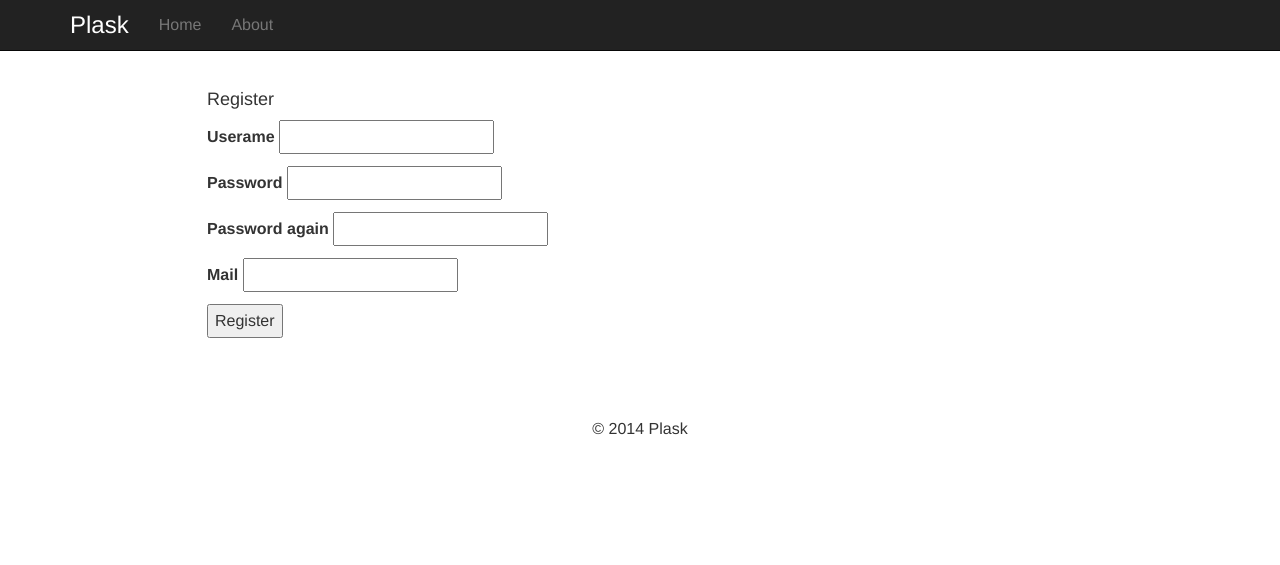
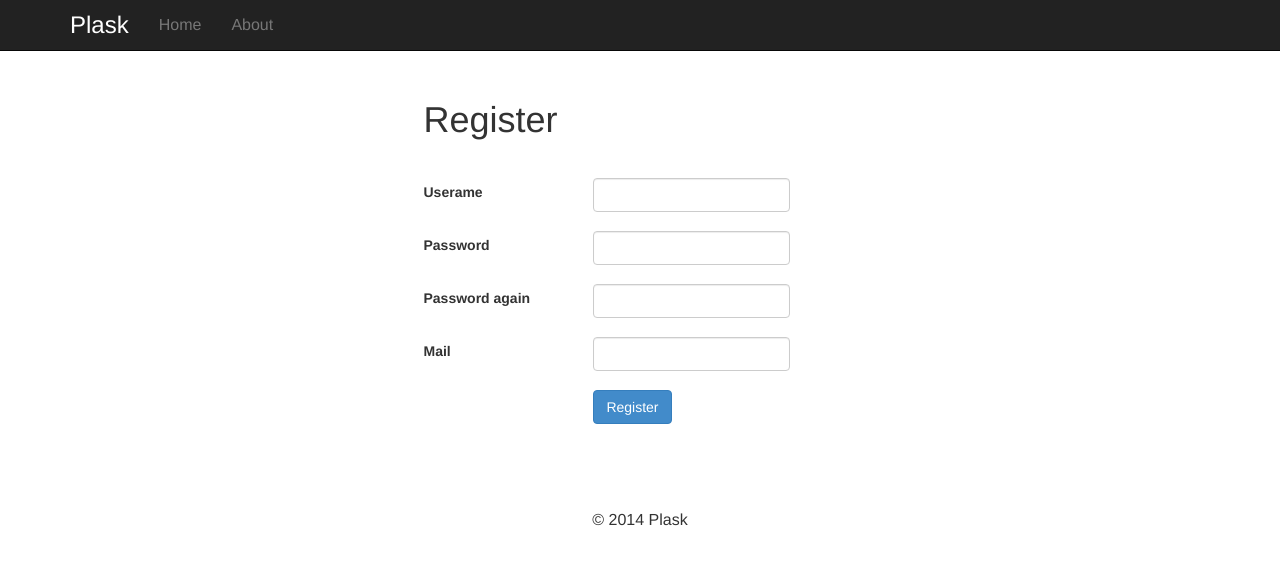
Before and after one commit to yangsiy/Plask, a Flask app: page /register in a window 1280 px wide. Shown: the top 565 px of the page. Run offline with Flask 2, Linux system fonts and the light colour scheme; some libraries are stand-ins or nearby versions.

Commit message:
update ui

```diff
--- a/app/forms.py
+++ b/app/forms.py
@@ -1,7 +1,7 @@
 #coding=utf-8
 from flask.ext.wtf import Form
 from wtforms import TextField
-from wtforms import BooleanField
+from wtforms import PasswordField
 from wtforms.validators import Required
 
 import sys
@@ -10,10 +10,10 @@ sys.setdefaultencoding('utf-8')
 
 class LoginForm(Form):
 	username = TextField('Userame', validators = [Required()])
-	password = TextField('Password', validators = [Required()])
+	password = PasswordField('Password', validators = [Required()])
 
 class RegisterForm(Form):
 	username = TextField('Userame', validators = [Required()])
-	password = TextField('Password', validators = [Required()])
-	password_again = TextField('Password again', validators = [Required()])
+	password = PasswordField('Password', validators = [Required()])
+	password_again = PasswordField('Password again', validators = [Required()])
 	mail = TextField('Mail', validators = [Required()])
--- a/app/templates/questionnaire.html
+++ b/app/templates/questionnaire.html
@@ -8,7 +8,7 @@
   {% endif %}
 {% endwith %}
 
-<h3>Questionnaire Information</h3>
+<h1>Questionnaire Information</h1>
 
 <br/>
 
@@ -39,7 +39,7 @@
 <hr/>
 <br/>
 
-<h3>Release Information</h3>
+<h1>Release Information</h1>
 
 <br/>
 
--- a/app/templates/questionnaire_fill.html
+++ b/app/templates/questionnaire_fill.html
@@ -1,7 +1,7 @@
 {% extends "base.html" %}
 
 {% block content %}
-	<h2>{{title}}</h2>
+	<h1>{{title}}</h1>
 	<h3>{{subject}}</h3>
 	<h5>{{description}}</h5>
 	<hr>
--- a/app/templates/register.html
+++ b/app/templates/register.html
@@ -1,25 +1,49 @@
 {% extends "base.html" %}
 
 {% block content %}
-<h4>Register</h4>
-<form action="" method="post" name="login">
+<div class="col-md-offset-3">
+<h1>Register</h1>
+<br/>
+
+<form method="post">
 	{{form.hidden_tag()}}
-	<p>
-		{{form.username.label}}
-		{{form.username}}
-	</p>
-	<p>
-		{{form.password.label}}
-		{{form.password}}
-	</p>
-	<p>
-		{{form.password_again.label}}
-		{{form.password_again}}
-	</p>
-	<p>
-		{{form.mail.label}}
-		{{form.mail}}
-	</p>
-	<p><input type="submit" value="Register"></p>
+
+    <div class="form-group row">
+        <label for="username" class="control-label col-md-3">{{form.username.label}}</label>
+        <div class="col-md-4">
+        	{{form.username(class_='form-control')}}
+        </div>
+    </div>
+
+
+	<div class="form-group row">
+        <label for="password" class="control-label col-md-3">{{form.password.label}}</label>
+        <div class="col-md-4">
+        	{{form.password(class_='form-control')}}
+        </div>
+    </div>
+
+	<div class="form-group row">
+        <label for="password_again" class="control-label col-md-3">{{form.password_again.label}}</label>
+        <div class="col-md-4">
+        	{{form.password_again(class_='form-control')}}
+        </div>
+    </div>
+
+	<div class="form-group row">
+        <label for="mail" class="control-label col-md-3">{{form.mail.label}}</label>
+        <div class="col-md-4">
+        	{{form.mail(class_='form-control')}}
+        </div>
+    </div>
+
+    <div class="form-group row">
+        <div class="col-md-offset-3 col-md-4">
+            <button class="btn btn-primary" type="submit">Register
+            </button>
+        </div>
+    </div>
 </form>
+</div>
+
 {% endblock %}
--- a/run.py
+++ b/run.py
@@ -2,7 +2,7 @@
 
 from app import app
 
-server_port = 80
+server_port = 5000
 server_ip = '0.0.0.0'
 
 app.run(host = server_ip, port = server_port, debug = True)
```
Also changed, not shown: app/templates/login.html (+28 -11 lines), app.db.
